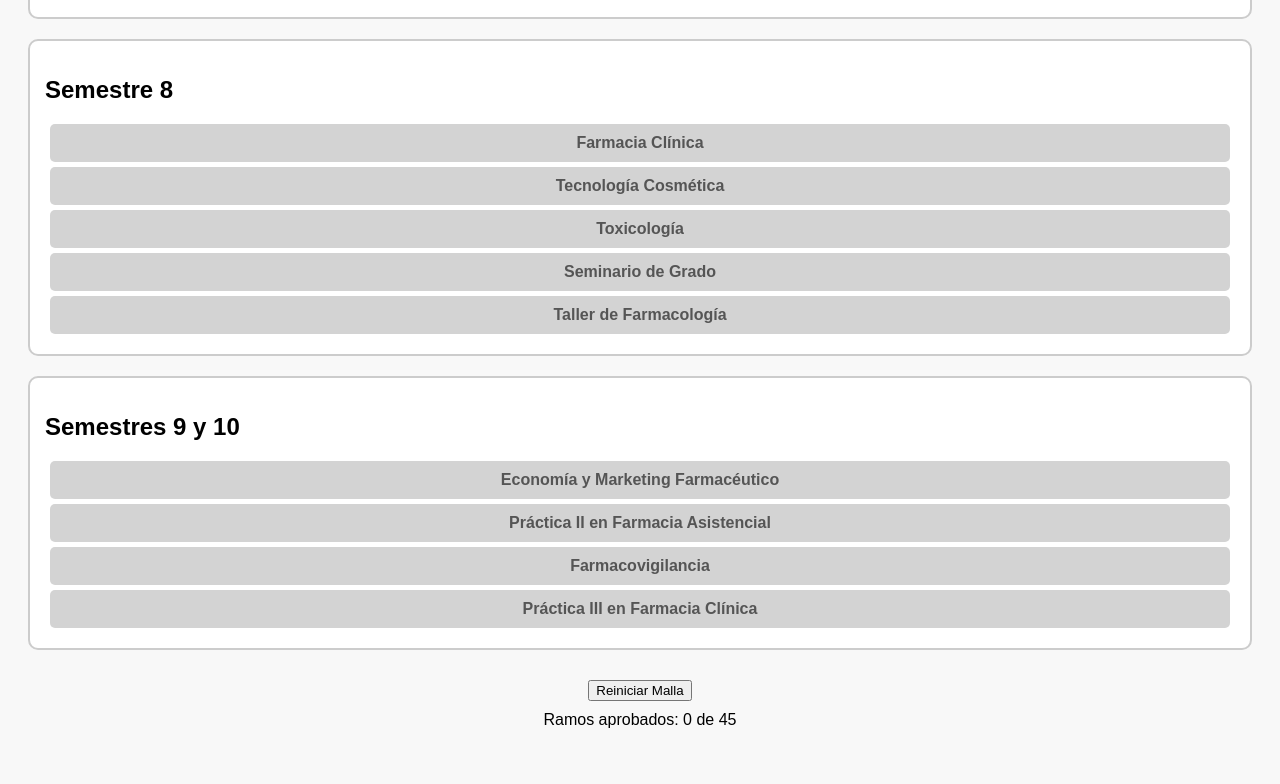
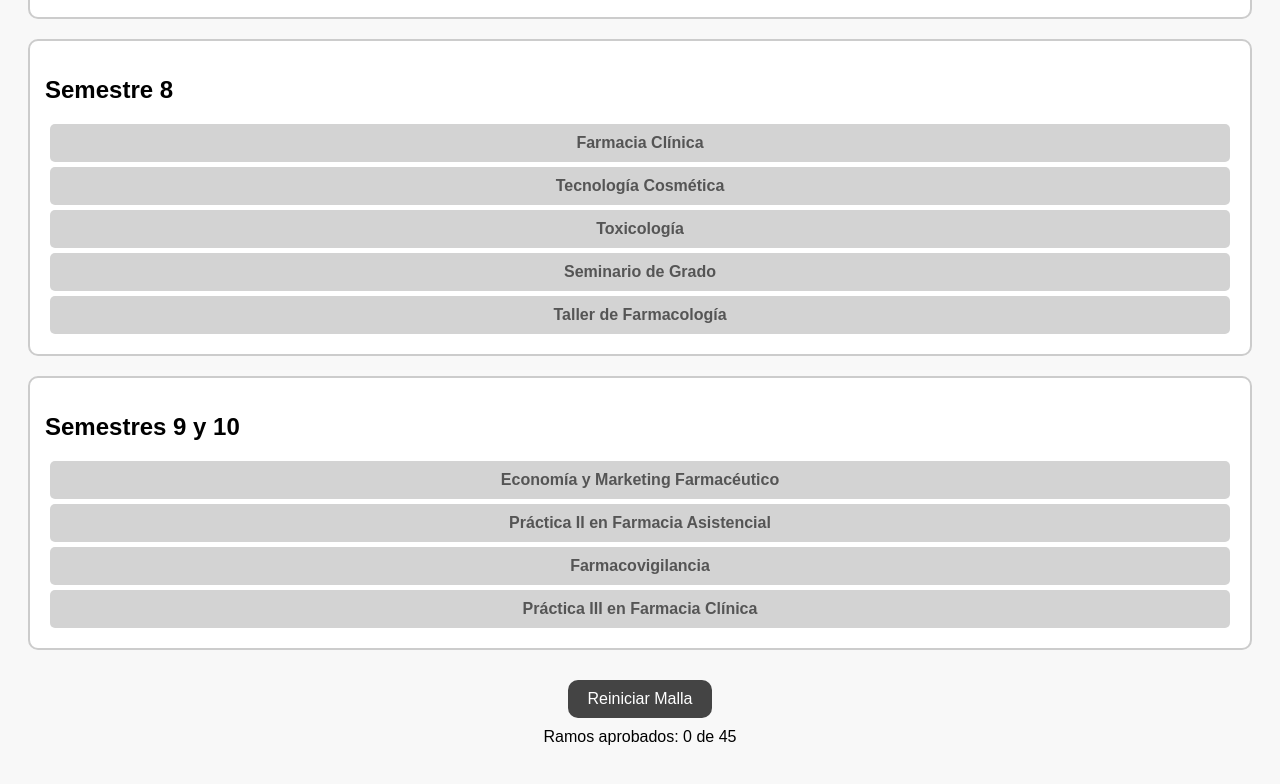
Before and after one commit to 06fer/quimicayfarmacia, a plain HTML site: page index.html in a window 1280 px wide. Shown: the part 2488-3272 px from the top of the page. Drawn offline with Linux system fonts and the light colour scheme.

Commit message:
Update styles.css

```diff
--- a/styles.css
+++ b/styles.css
@@ -35,3 +35,16 @@ h1 {
   pointer-events: none;
   color: #555;
 }
+#reset-button {
+  background-color: #444;
+  color: white;
+  padding: 10px 20px;
+  border: none;
+  border-radius: 10px;
+  font-size: 16px;
+  cursor: pointer;
+  transition: background-color 0.3s;
+}
+#reset-button:hover {
+  background-color: #222;
+}
```
